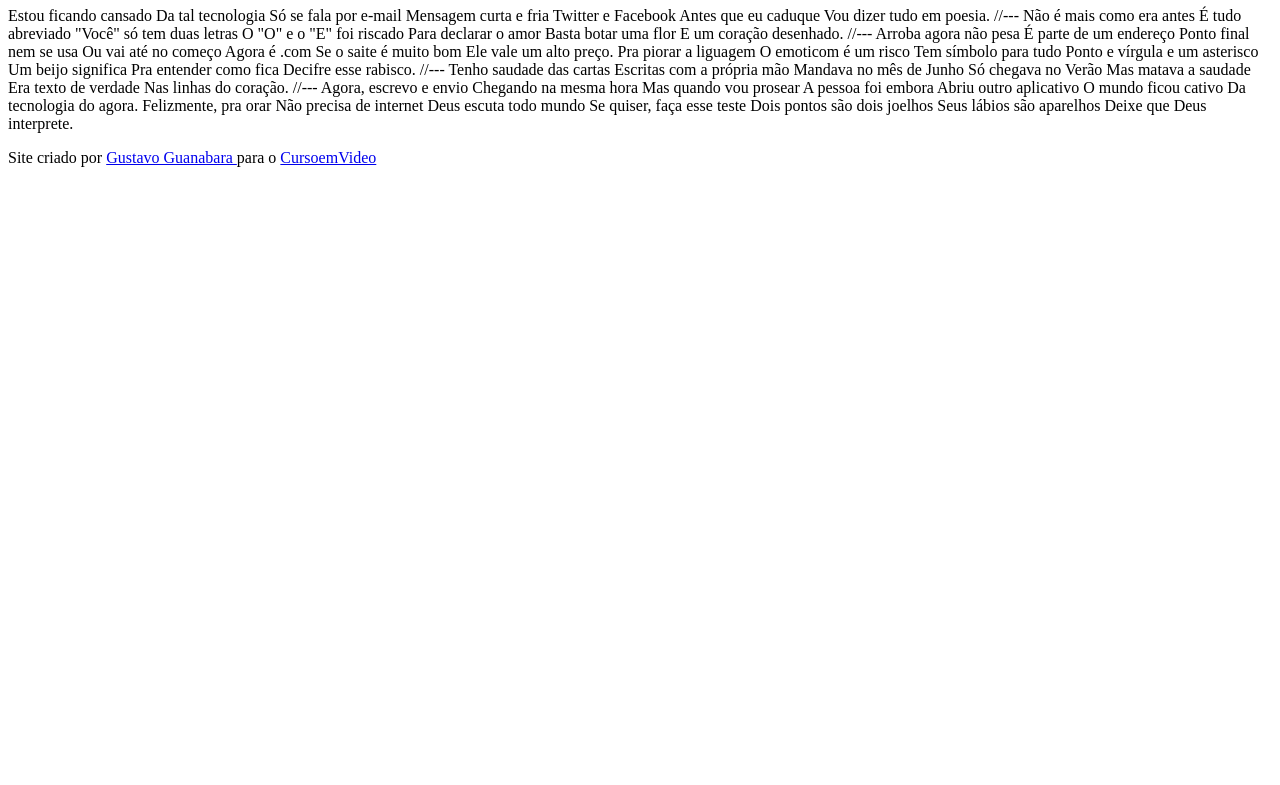
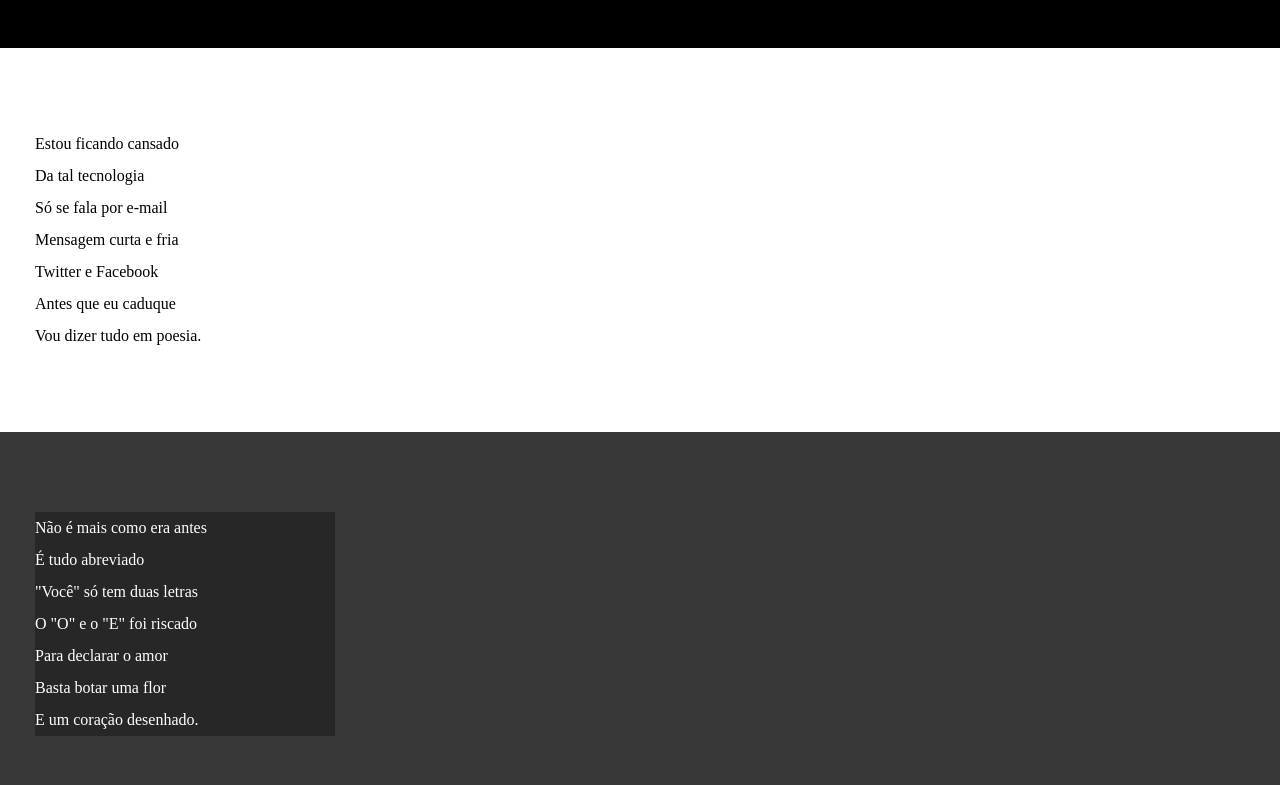
Before and after one commit to jvqmachado/html-css, a plain HTML site: page exercicios/desafio012/index.html in a window 1280 px wide. Shown: the part 107-892 px from the top of the page. Before the commit the page ends 800 px from the top, so only its background shows below. Drawn offline with Linux system fonts and the light colour scheme.

Commit message:
atualizei o desafio 12

```diff
--- /dev/null
+++ b/exercicios/desafio012/estilo/style.css
@@ -0,0 +1,65 @@
+* {
+    margin: 0px;
+    padding: 0px;
+}
+
+html, body {
+    min-height: 100vh;
+    background-color: darkgray;
+}
+
+header {
+    background-color: black;
+    color: white;
+    text-align: center;
+
+}
+
+header > h1 {
+    padding-top: 50px;
+    font-variant: small-caps;
+}
+
+header > p {
+    padding-bottom: 50px;
+}
+
+a {
+    color: white;
+    text-decoration: none;
+    font-weight: bolder;
+}
+
+a:hover {
+    text-decoration: underline;
+}
+
+section {
+    padding-top: 10vh;
+    padding-bottom: 10vh;
+    line-height: 2em;
+    padding-left: 35px;
+}
+
+section.normal {
+    background-color: white;
+    color: black;
+
+}
+
+section.imagem {
+    background-color: rgb(56, 55, 55);
+    color: white;
+}
+
+section.imagem > p {
+    background-color: rgb(40, 39, 39);
+    width: 300px;
+}
+
+footer {
+    background-color: black;
+    text-align: center;
+    color: white;
+    padding: 10px;
+}
--- a/exercicios/desafio012/index.html
+++ b/exercicios/desafio012/index.html
@@ -4,6 +4,7 @@
     <meta charset="UTF-8">
     <meta name="viewport" content="width=device-width, initial-scale=1.0">
     <title>Cordel Moderno</title>
+    <link rel="stylesheet" href="estilo/style.css">
 </head>
 <body>
     <header>
@@ -11,69 +12,93 @@
         <p>Por <a href="https://www.recantodasletras.com.br/poesias/3186743" target="_blank">Milton Duarte</a></p>
     </header>
 
-    Estou ficando cansado
-    Da tal tecnologia
-    Só se fala por e-mail
-    Mensagem curta e fria
-    Twitter e Facebook
-    Antes que eu caduque
+    <section class="normal">
+        <p>
+            Estou ficando cansado <br>
+            Da tal tecnologia <br>
+            Só se fala por e-mail <br>
+            Mensagem curta e fria <br>
+            Twitter e Facebook <br>
+            Antes que eu caduque <br>
             Vou dizer tudo em poesia.
+        </p>
+    </section>
 
-    //---
 
-    Não é mais como era antes
-    É tudo abreviado
-    "Você" só tem duas letras
-    O "O" e o "E" foi riscado
-    Para declarar o amor
-    Basta botar uma flor
+
+    <section class="imagem">
+        <p>
+            Não é mais como era antes <br>
+            É tudo abreviado <br>
+            "Você" só tem duas letras <br>
+            O "O" e o "E" foi riscado <br>
+            Para declarar o amor <br>
+            Basta botar uma flor <br>
             E um coração desenhado.
+        </p>
+    </section>
 
-    //---
 
-    Arroba agora não pesa
-    É parte de um endereço
-    Ponto final nem se usa
-    Ou vai até no começo
-    Agora é .com
-    Se o saite é muito bom
+
+    <section class="normal">
+        <p>
+            Arroba agora não pesa <br>
+            É parte de um endereço <br>
+            Ponto final nem se usa <br>
+            Ou vai até no começo <br>
+            Agora é .com <br>
+            Se o saite é muito bom <br>
             Ele vale um alto preço.
+        </p>
 
-    Pra piorar a liguagem
-    O emoticom é um risco
-    Tem símbolo para tudo
-    Ponto e vírgula e um asterisco
-    Um beijo significa
-    Pra entender como fica
+        <p>
+            Pra piorar a liguagem <br>
+            O emoticom é um risco <br>
+            Tem símbolo para tudo <br>
+            Ponto e vírgula e um asterisco <br>
+            Um beijo significa <br>
+            Pra entender como fica <br>
             Decifre esse rabisco.
+        </p>
+    </section>
 
-    //---
 
-    Tenho saudade das cartas
-    Escritas com a própria mão
-    Mandava no mês de Junho
-    Só chegava no Verão
-    Mas matava a saudade
-    Era texto de verdade
+
+    <section class="imagem">
+        <p>
+            Tenho saudade das cartas <br>
+            Escritas com a própria mão <br>
+            Mandava no mês de Junho <br>
+            Só chegava no Verão <br>
+            Mas matava a saudade <br>
+            Era texto de verdade <br>
             Nas linhas do coração.
+        </p>
+    </section>
 
-    //---
 
-    Agora, escrevo e envio
-    Chegando na mesma hora
-    Mas quando vou prosear
-    A pessoa foi embora
-    Abriu outro aplicativo
-    O mundo ficou cativo
+
+    <section class="normal">
+        <p>
+            Agora, escrevo e envio <br>
+            Chegando na mesma hora <br>
+            Mas quando vou prosear <br>
+            A pessoa foi embora <br>
+            Abriu outro aplicativo <br>
+            O mundo ficou cativo <br>
             Da tecnologia do agora.
+        </p>
 
-    Felizmente, pra orar
-    Não precisa de internet
-    Deus escuta todo mundo
-    Se quiser, faça esse teste
-    Dois pontos são dois joelhos
-    Seus lábios são aparelhos
+        <p>
+            Felizmente, pra orar <br>
+            Não precisa de internet <br>
+            Deus escuta todo mundo <br>
+            Se quiser, faça esse teste <br>
+            Dois pontos são dois joelhos <br>
+            Seus lábios são aparelhos <br>
             Deixe que Deus interprete.
+        </p>
+    </section>
 
     <footer>
         <p>Site criado por <a href="https://gustavoguanabara.github.io" target="_blank">Gustavo Guanabara </a>para o <a href="https://www.cursoemvideo.com" target="_blank">CursoemVideo</a></p>
```
Lines whose indentation alone changed are shown as unchanged.
